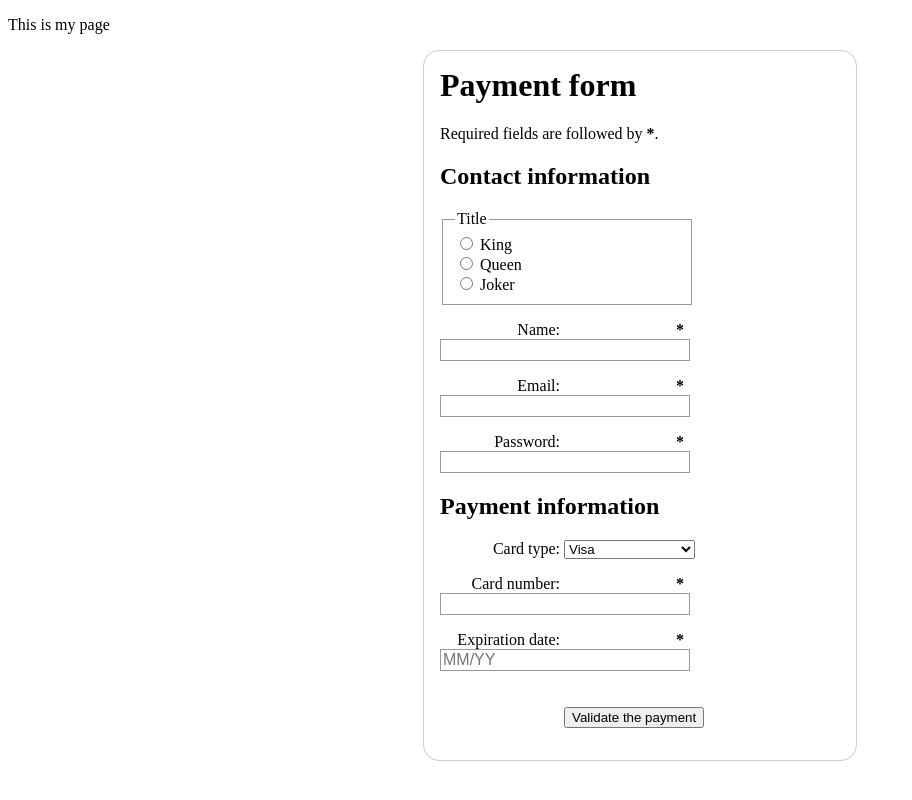
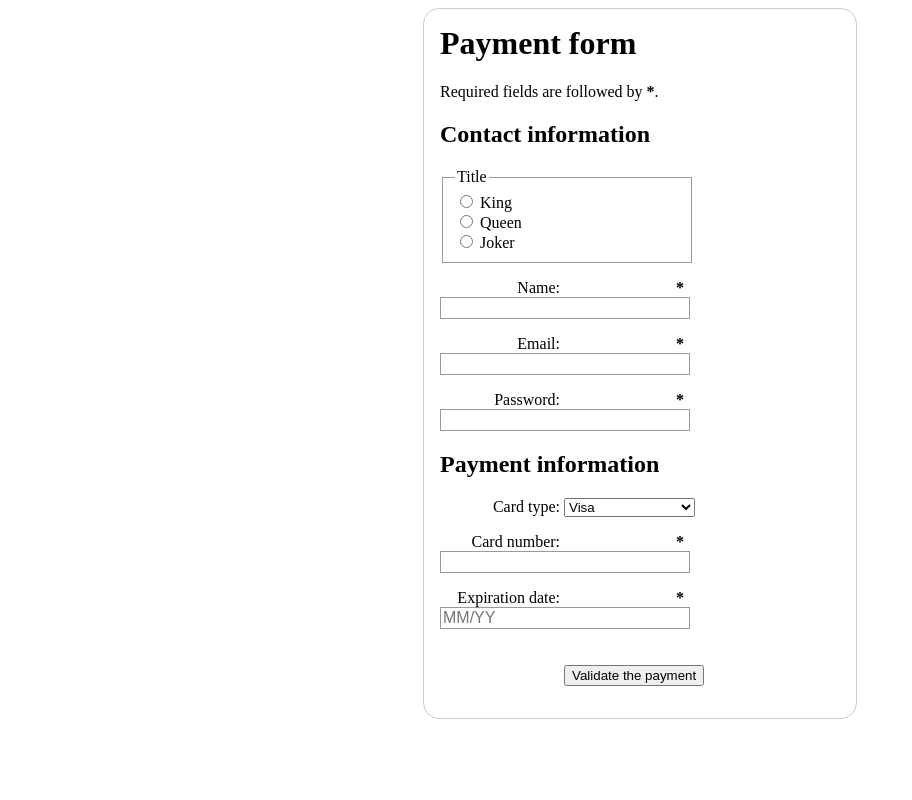
Before and after one commit to Faustin-king/form-structure, a plain HTML site: page index.html in a window 1280 px wide. Shown: the whole page, without its empty margins (0-912 px from the left). Drawn offline with Linux system fonts and the light colour scheme.

Commit message:
Remove paragraph

```diff
--- a/index.html
+++ b/index.html
@@ -7,7 +7,6 @@
     <link href="styles.css" rel="stylesheet"/>
   </head>
   <body>
-    <p>This is my page</p>
     <form action="">
       <h1>Payment form</h1>
 <p>
```
